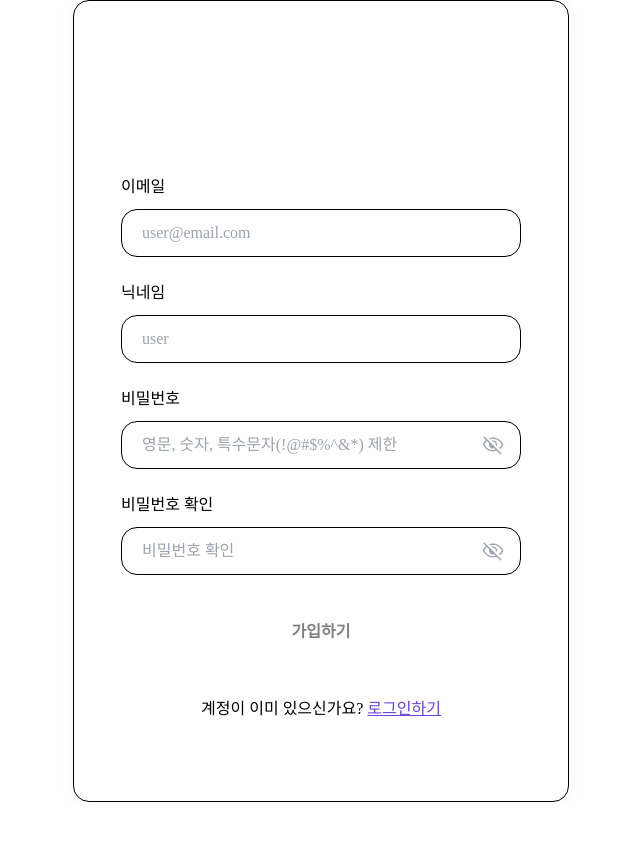
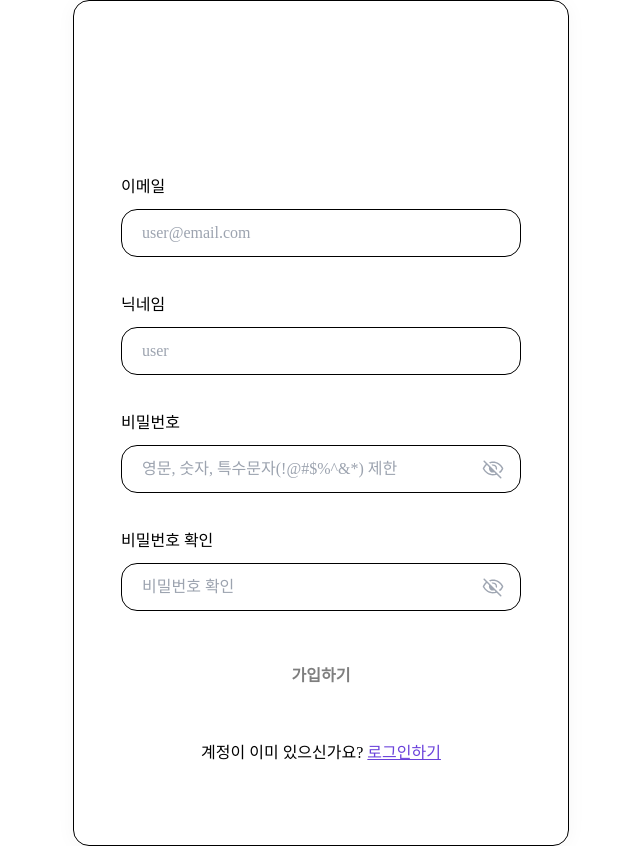
Before and after one commit to summerDev96/WHYNE_FE, a Next.js app: page /signup in a window 1280 px wide. Shown: the whole page, without its empty margins (319-959 px from the left). Before the commit the page ends 802 px from the top, so only its background shows below. Built offline with nearby package versions, Linux system fonts and the light colour scheme; no server answers; a web font is replaced by a local one.

Commit message:
fix: 로그인/회원가입 화면 인풋 gap 조정

```diff
--- a/src/pages/signin/index.tsx
+++ b/src/pages/signin/index.tsx
@@ -85,7 +85,7 @@ const SignIn = () => {
       {/* 폼 시작 */}
       <FormProvider {...methods}>
         <form onSubmit={handleSubmit(handleOnClickLogin)}>
-          <div className='flex flex-col items-center gap-4 md:gap-6'>
+          <div className='flex flex-col items-center gap-4 md:gap-9'>
             {/* 이메일 */}
             <div className='flex flex-col gap-2.5'>
               <label htmlFor='email'>이메일</label>
@@ -122,7 +122,7 @@ const SignIn = () => {
               variant='purpleDark'
               size='md'
               width='md'
-              className='text-lg font-bold mt-8'
+              className='text-lg font-bold mt-10'
               disabled={!isValid}
             >
               로그인
--- a/src/pages/signup/index.tsx
+++ b/src/pages/signup/index.tsx
@@ -116,7 +116,7 @@ const Signup = () => {
       {/* 폼 시작 */}
       <FormProvider {...methods}>
         <form onSubmit={handleSubmit(handleOnClickSignup)}>
-          <div className='flex flex-col items-center gap-4 md:gap-6'>
+          <div className='flex flex-col items-center gap-4 md:gap-9'>
             {/* 이메일 */}
             <div className='flex flex-col gap-2.5'>
               <label htmlFor='email'>이메일</label>
@@ -173,7 +173,7 @@ const Signup = () => {
             variant='purpleDark'
             size='md'
             width='md'
-            className='text-lg font-bold mb-10 mt-8'
+            className='text-lg font-bold mb-10 mt-10'
             disabled={!isValid}
           >
             가입하기
```
